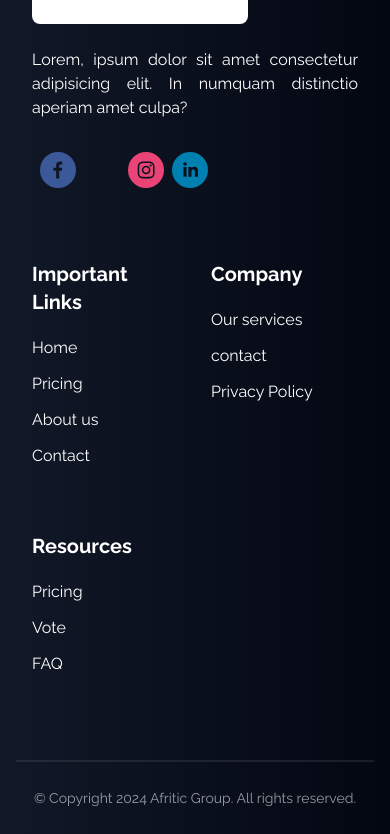
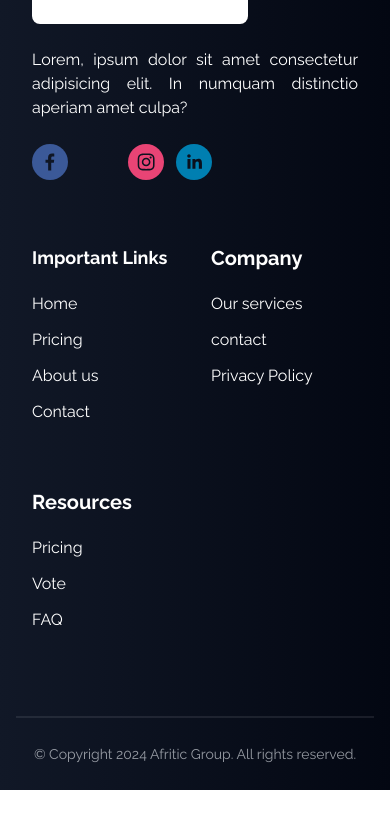
Before and after one commit to EmKbHD/TodoList-CRUD, a React (Vite) app: page / in a window 390 px wide. Shown: the part 5419-6253 px from the top of the page. After the commit the page ends 6209 px from the top, so only its background shows below. Built offline with nearby package versions, Linux system fonts and the light colour scheme; a web font is replaced by a local one.

Commit message:
fixing social icon gap

```diff
--- a/src/components/Footer/Footer.tsx
+++ b/src/components/Footer/Footer.tsx
@@ -58,7 +58,7 @@ const Footer = () => {
                             elit. In numquam distinctio aperiam amet culpa?
                         </p>
                         {/* social media icons  */}
-                        <div className=" flex p-2 items-center justify-start gap-2 mt-2 md:mt-0">
+                        <div className=" flex items-center justify-start gap-3 mt-2 md:mt-0">
                             <a href="#">
                                 <SocialIcon
                                     url="https://www.facebook.com/"
@@ -90,7 +90,7 @@ const Footer = () => {
                     {/* links start here */}
                     <div className=" grid grid-cols-2 md:grid-cols-3 md:col-span-3 md:ml-14">
                         <div className=" py-8 px-4">
-                            <h2 className="text-xl mb-5 font-bold">
+                            <h2 className="text-lg md:text-xl mb-5 font-bold">
                                 Important Links
                             </h2>
                             <ul className="flex flex-col gap-3">
```
